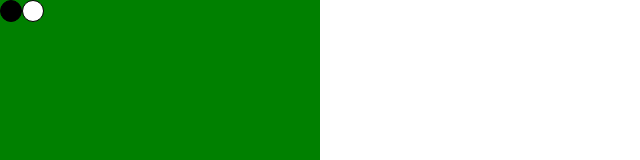
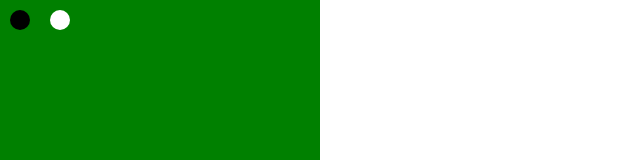
Before and after one commit to geekcojp/oh-app, a React (Create React App) app: page / in a window 1280 px wide. Shown: the top 160 px of the page, without its empty margins (0-640 px from the left). Built offline with nearby package versions, Linux system fonts and the light colour scheme.

Commit message:
[update] ・components stone セルとしても扱うように修正

```diff
--- a/src/components/stone/stone.tsx
+++ b/src/components/stone/stone.tsx
@@ -2,7 +2,7 @@ import React from 'react';
 import {Container} from './styled';
 import {Props} from './types';
 
-const Stone = React.memo<Props>(({color = 'black'}) => {
+const Stone = React.memo<Props>(({color = ''}) => {
   return (
     <Container className={color} />
   );
--- a/src/components/stone/styled.tsx
+++ b/src/components/stone/styled.tsx
@@ -1,14 +1,24 @@
 import styled from 'styled-components';
 
 export const Container = styled.div`
-    width: 20px;
-    height: 20px;
-    border: 1px solid #000;
-    border-radius: 50%;
-    &.black {
+    position: relative;
+    width: 40px;
+    height: 40px;
+    &:before {
+        content: "";
+        position: absolute;
+        display: block;
+        width: 20px;
+        height: 20px;
+        border-radius: 50%;
+        top: 0;
+        left: 0;
+        transform: translate(50%, 50%);
+    }
+    &.black:before {
         background-color: #000;
     }
-    &.white {
+    &.white:before {
         background-color: #fff;
     }
 `;
--- a/src/components/stone/types.ts
+++ b/src/components/stone/types.ts
@@ -1,3 +1,3 @@
 export type Props = {
-  color: string;
+  color?: '' | 'white' | 'black';
 }
```
